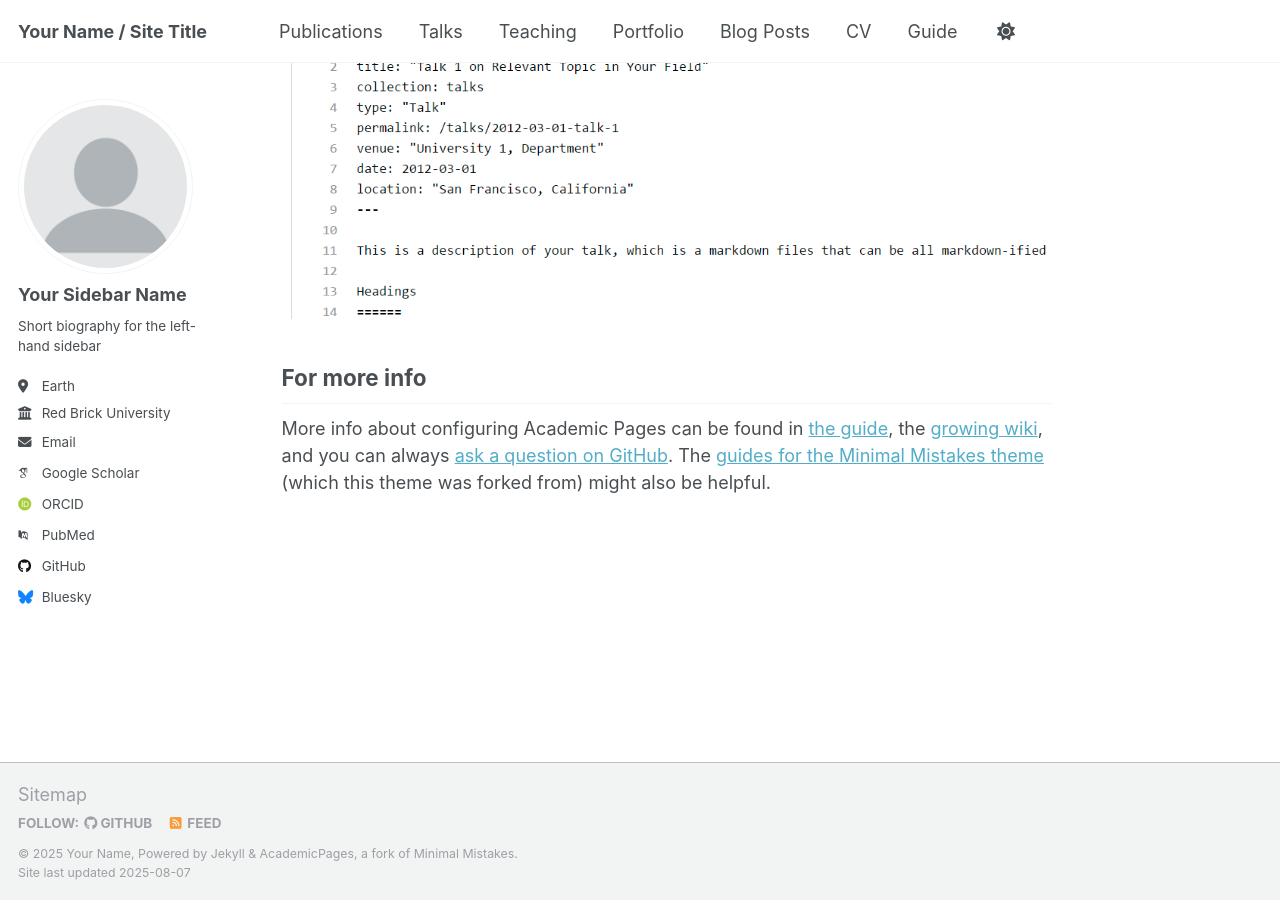
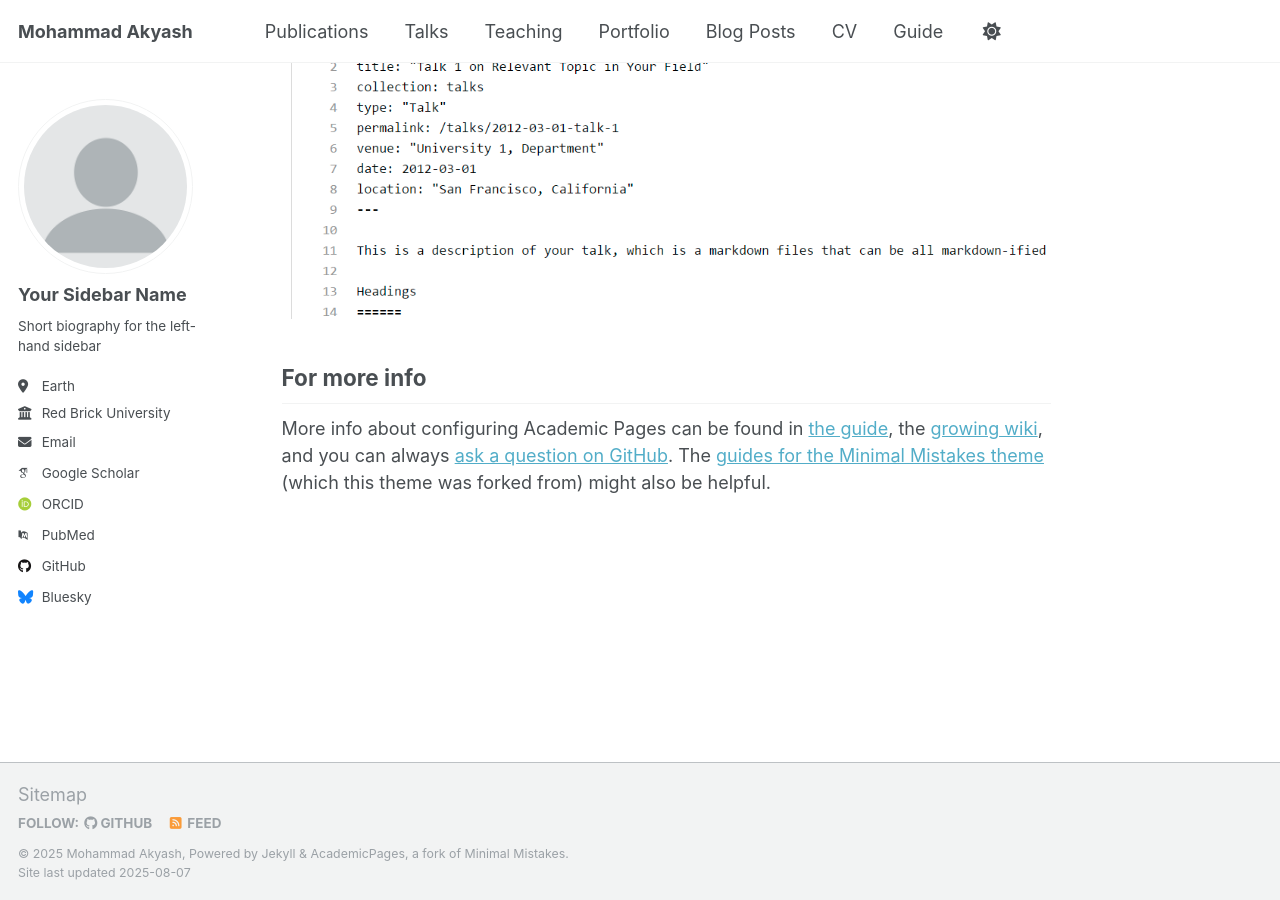
Before and after one commit to mhakyash/mhakyash.github.io, a Jekyll site: the page built from _pages/about.md, in a window 1280 px wide and 900 px high, scrolled down 2880 px. Built offline with Jekyll 4.4.1, drawn with Linux system fonts in a browser that asks for light colours; some web fonts are replaced; a script that is not in the unit is left out.

Commit message:
Update _config.yml

```diff
--- a/_config.yml
+++ b/_config.yml
@@ -9,9 +9,9 @@
 # Basic Site Settings
 locale                   : "en-US"
 site_theme               : "default"
-title                    : "Your Name / Site Title"
+title                    : "Mohammad Akyash"
 title_separator          : "-"
-name                     : &name "Your Name"
+name                     : &name "Mohammad Akyash"
 description              : &description "personal description"
 url                      : https://academicpages.github.io # the base hostname & protocol for your site e.g. "https://[your GitHub username].github.io" or if you already have some other page hosted on Github then use "https://[your GitHub username].github.io/[Your Repo Name]"
 baseurl                  : "" # the subpath of your site, e.g. "/blog"
```
